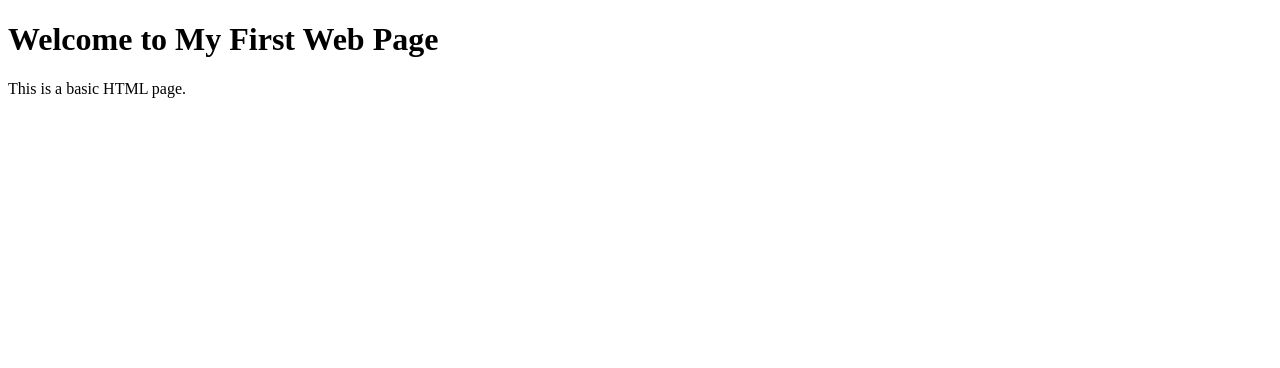
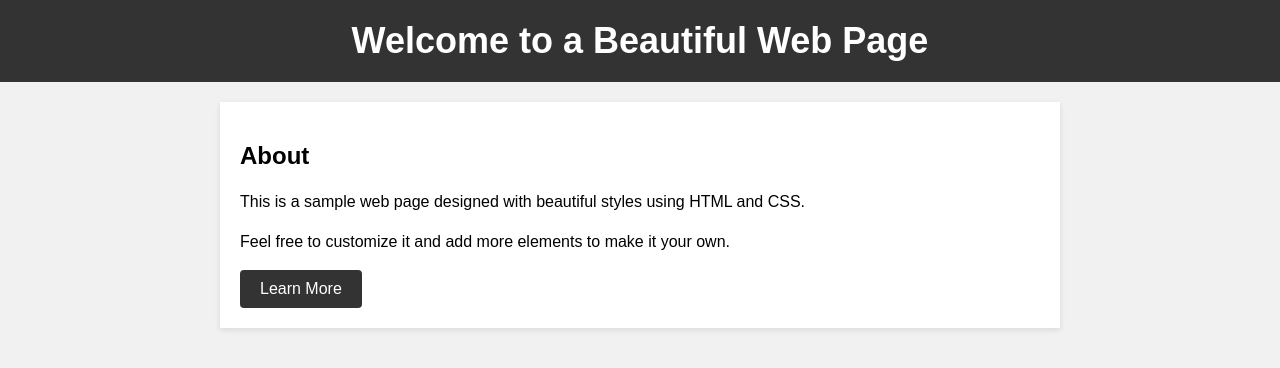
Before and after one commit to arihantdugar/resume, a plain HTML site: page index.html in a window 1280 px wide. Drawn offline with Linux system fonts and the light colour scheme.

Commit message:
Update index.html
first update for the index.html file

```diff
--- a/index.html
+++ b/index.html
@@ -1,10 +1,64 @@
 <!DOCTYPE html>
 <html>
 <head>
-  <title>My First Web Page</title>
+  <title>Beautiful Web Page</title>
+  <style>
+    body {
+      font-family: Arial, sans-serif;
+      background-color: #f1f1f1;
+      margin: 0;
+      padding: 0;
+    }
+
+    header {
+      background-color: #333;
+      color: #fff;
+      padding: 20px;
+      text-align: center;
+    }
+
+    h1 {
+      margin: 0;
+      font-size: 36px;
+    }
+
+    .container {
+      max-width: 800px;
+      margin: 20px auto;
+      background-color: #fff;
+      padding: 20px;
+      box-shadow: 0 2px 6px rgba(0, 0, 0, 0.1);
+    }
+
+    p {
+      line-height: 1.5;
+    }
+
+    .button {
+      display: inline-block;
+      background-color: #333;
+      color: #fff;
+      padding: 10px 20px;
+      text-decoration: none;
+      border-radius: 4px;
+      transition: background-color 0.3s ease;
+    }
+
+    .button:hover {
+      background-color: #555;
+    }
+  </style>
 </head>
 <body>
-  <h1>Welcome to My First Web Page</h1>
-  <p>This is a basic HTML page.</p>
+  <header>
+    <h1>Welcome to a Beautiful Web Page</h1>
+  </header>
+
+  <div class="container">
+    <h2>About</h2>
+    <p>This is a sample web page designed with beautiful styles using HTML and CSS.</p>
+    <p>Feel free to customize it and add more elements to make it your own.</p>
+    <a class="button" href="#">Learn More</a>
+  </div>
 </body>
 </html>
```
